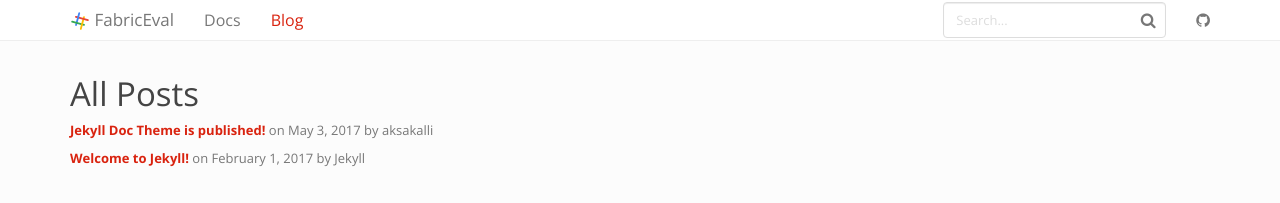
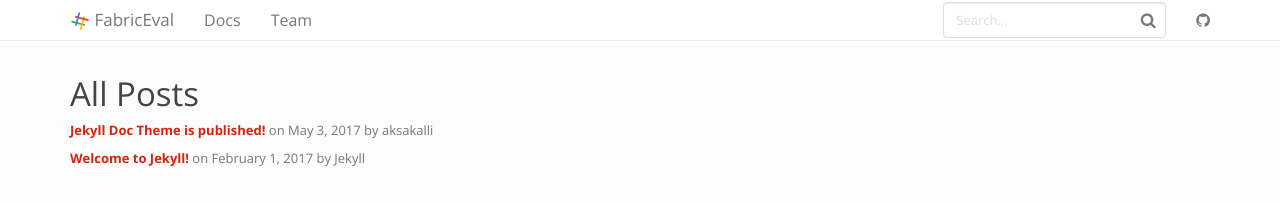
Before and after one commit to shuoshuc/FabricEval, a Jekyll site: the page built from docs/assets/allposts.html, in a window 1280 px wide. Shown: the top 203 px of the page. Built offline with Jekyll 4.4.1, drawn with Linux system fonts in a browser that asks for light colours.

Commit message:
Change blog to team

```diff
--- a/docs/_config.yml
+++ b/docs/_config.yml
@@ -38,7 +38,7 @@ defaults:
     type: posts
   values:
     layout: post
-    sectionid: blog
+    sectionid: team
 
 - scope:
     path: _docs
@@ -54,5 +54,5 @@ collections:
     permalink: /:collection/:path/
     output: true
   posts:
-    permalink: /blog/:year/:month/:day/:title/
+    permalink: /team/
     output: true
--- a/docs/_includes/topnav.html
+++ b/docs/_includes/topnav.html
@@ -14,7 +14,7 @@
         <div id="navbar" class="collapse navbar-collapse">
             <ul class="nav navbar-nav">
                 <li {% if page.sectionid=='docs' %} class="active" {% endif %}><a href="{{ "/docs/home/" | relative_url }}">Docs</a></li>
-                <li {% if page.sectionid=='blog' %} class="active" {% endif %}><a href="{{ site.posts.first.url | relative_url }}">Blog</a></li>
+                <li {% if page.sectionid=='team' %} class="active" {% endif %}><a href="{{ site.posts.first.url | relative_url }}">Team</a></li>
             </ul>
             <div class="navbar-right">
                 <form class="navbar-form navbar-left">
```
